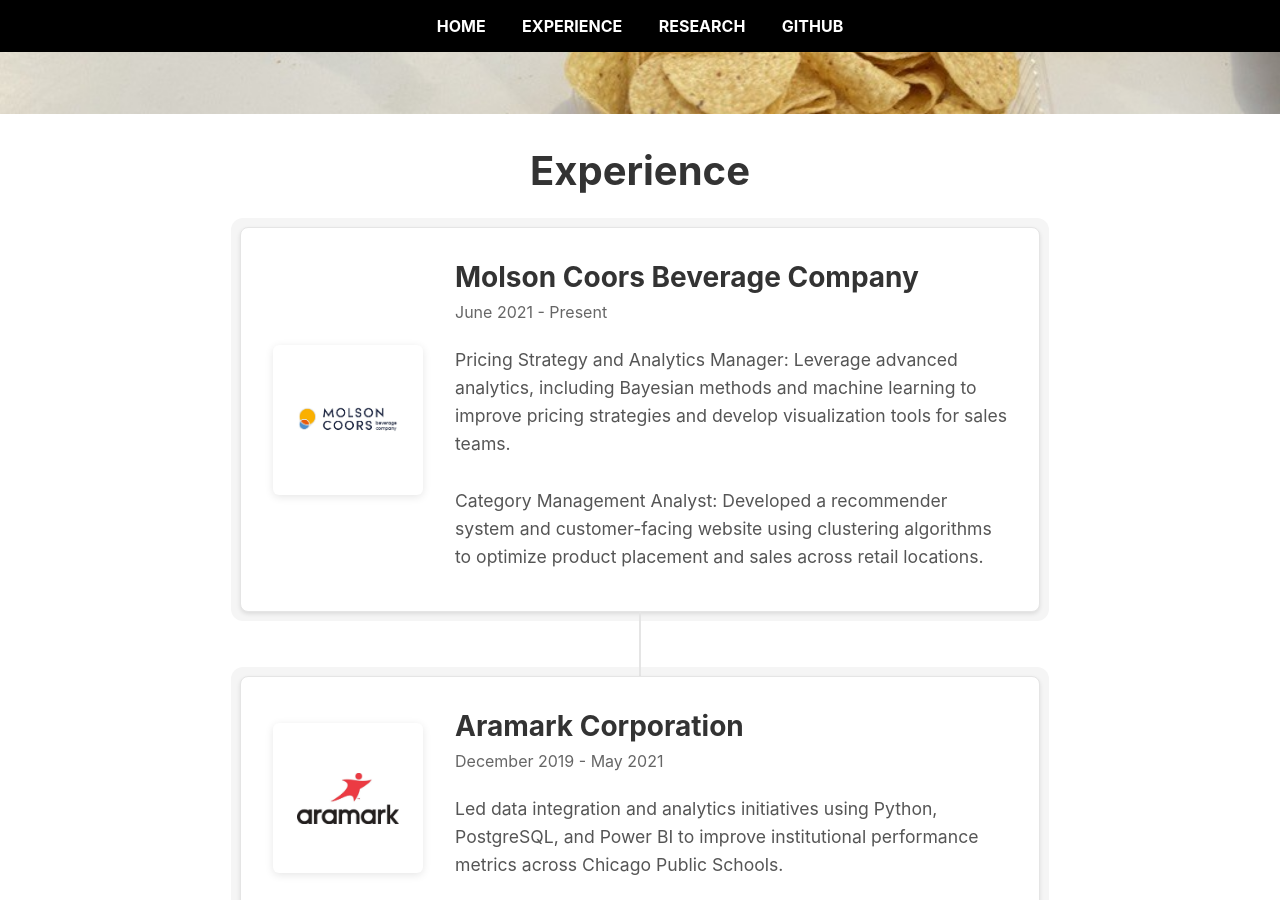
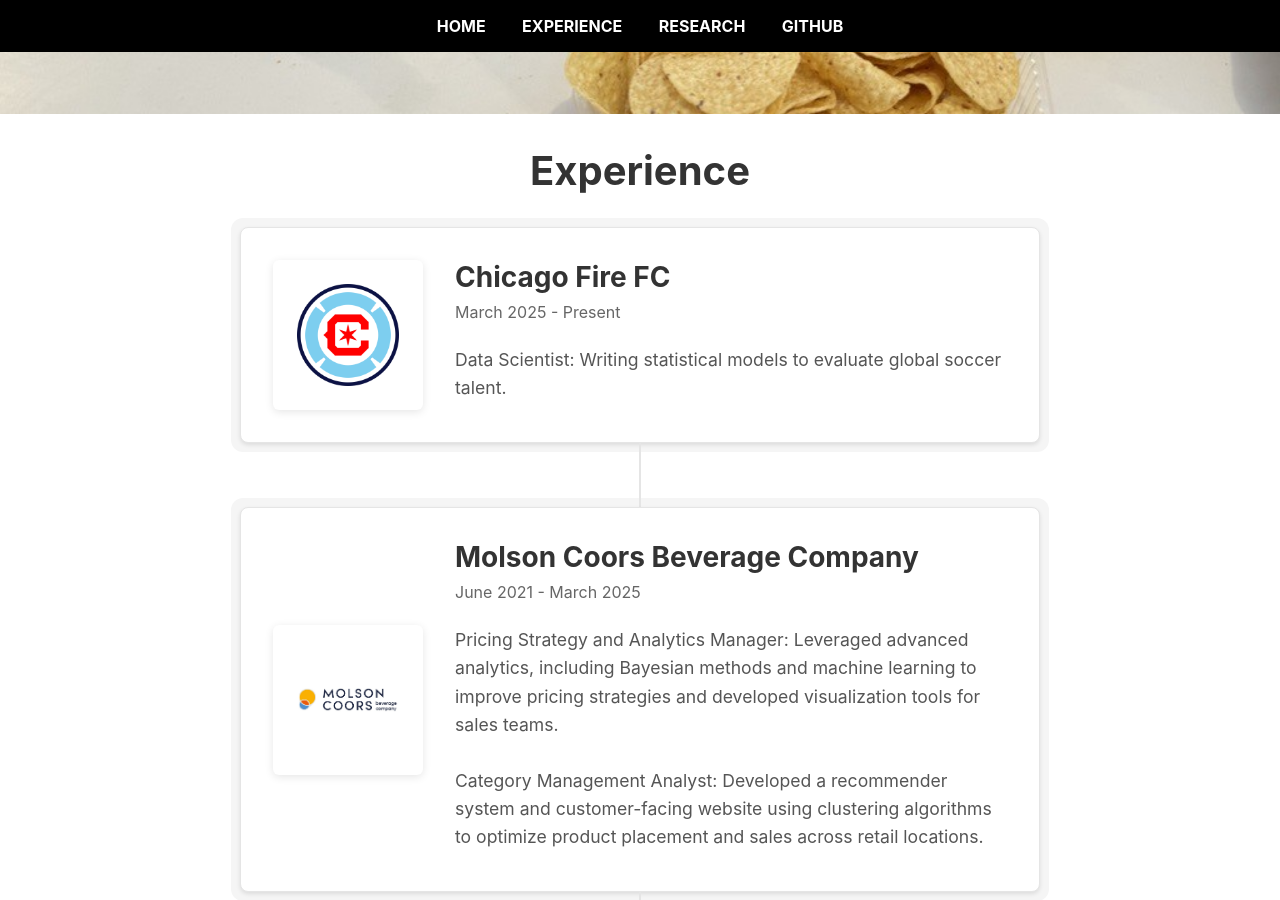
Before and after one commit to dgrifka/dgrifka.github.io, a Jekyll site: the page built from index.md, in a window 1280 px wide and 900 px high, scrolled down 786 px. Built offline with Jekyll 4.4.1, drawn with Linux system fonts in a browser that asks for light colours; our own code applies the rules of GitHub Pages for plain Markdown files.

Commit message:
Update home.html
add cffc

```diff
--- a/_layouts/home.html
+++ b/_layouts/home.html
@@ -28,6 +28,19 @@
             <h2><strong>Experience</strong></h2>
         </div>
 
+        <div class="resume-item">
+            <div class="resume-content">
+                <div class="resume-image">
+                    <img src="/assets/images/cffc.png" alt="Chicago Fire FC" class="resume-photo">
+                </div>
+                <div class="resume-text">
+                    <h3>Chicago Fire FC</h3>
+                    <span class="date"><span class="icon-calendar"></span>March 2025 - Present</span>
+                    <p>Data Scientist: Writing statistical models to evaluate global soccer talent.</p>
+                </div>
+            </div>
+            <div class="resume-connector"></div>
+        </div>
 
         <div class="resume-item">
             <div class="resume-content">
@@ -36,8 +49,8 @@
                 </div>
                 <div class="resume-text">
                     <h3>Molson Coors Beverage Company</h3>
-                    <span class="date"><span class="icon-calendar"></span>June 2021 - Present</span>
-                    <p>Pricing Strategy and Analytics Manager: Leverage advanced analytics, including Bayesian methods and machine learning to improve pricing strategies and develop visualization tools for sales teams.<br><br>
+                    <span class="date"><span class="icon-calendar"></span>June 2021 - March 2025</span>
+                    <p>Pricing Strategy and Analytics Manager: Leveraged advanced analytics, including Bayesian methods and machine learning to improve pricing strategies and developed visualization tools for sales teams.<br><br>
                         Category Management Analyst: Developed a recommender system and customer-facing website using clustering algorithms to optimize product placement and sales across retail locations.</p>
                 </div>
             </div>
@@ -168,3 +181,5 @@
                 </div>
             </div>
         </div>
+</body>
+</html>
```
